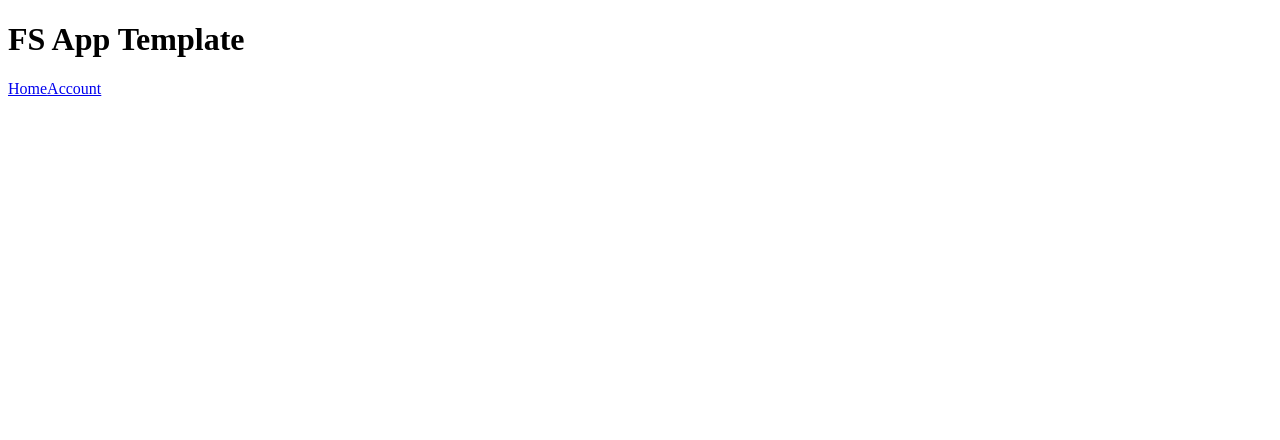
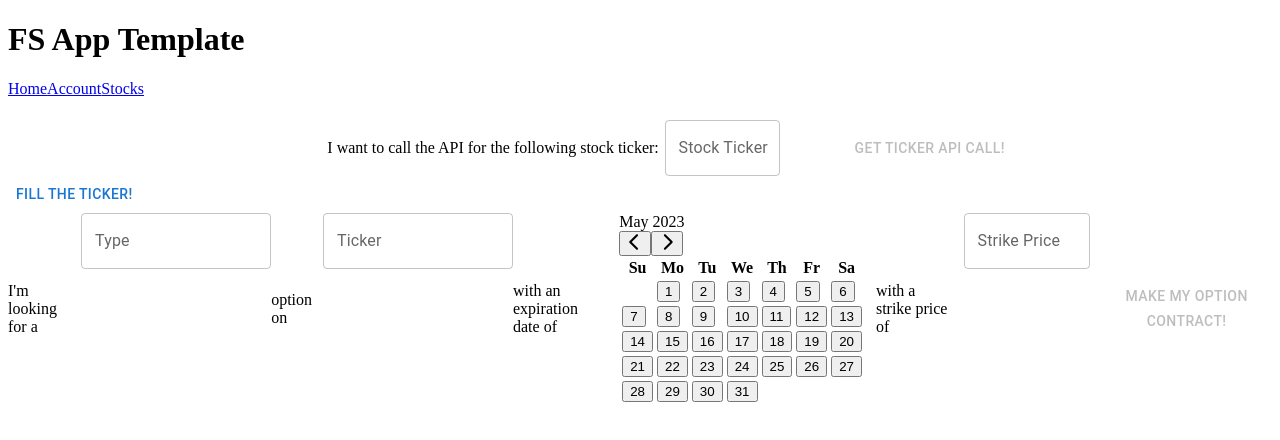
Before and after one commit to Options-Team/Options-Trader, a React app: page /#/stocks in a window 1280 px wide. Shown: the top 440 px of the page. Built offline with nearby package versions, Linux system fonts and the light colour scheme; the HTML template or start-up script is replaced by a standard one.

Commit message:
tinkered with stock APIs

```diff
--- a/package.json
+++ b/package.json
@@ -19,10 +19,14 @@
     "@emotion/react": "^11.11.0",
     "@emotion/styled": "^11.11.0",
     "@mui/material": "^5.13.1",
+    "@mui/x-date-pickers": "^6.5.0",
     "bcrypt": "^5.1.0",
+    "date-fns": "^2.30.0",
+    "dotenv": "^16.0.3",
     "express": "^4.18.2",
     "jsonwebtoken": "^8.5.1",
     "pg": "^8.8.0",
+    "react-day-picker": "^8.7.1",
     "sequelize": "^6.25.3"
   },
   "devDependencies": {
--- /dev/null
+++ b/secrets.js
@@ -0,0 +1,2 @@
+export const POLYGON_API_KEY="_tgq_S7FLpBJrpHpb5QUUxHyUygcpBOp"
+export const X_RapidAPI_Key ="c540a0562cmsh36c1cde2db25332p1c6fdbjsn819f06e20f29"
--- a/src/Components/App.js
+++ b/src/Components/App.js
@@ -3,6 +3,7 @@ import Home from './Home';
 import Login from './Login';
 import Account from './Account';
 import Register from './Register';
+import Stocks from './Stocks';
 import { useSelector, useDispatch } from 'react-redux';
 import { loginWithToken } from '../store';
 import { Link, Routes, Route } from 'react-router-dom';
@@ -25,6 +26,7 @@ const App = ()=> {
             <nav>
               <Link to='/'>Home</Link>
               <Link to='/account'>Account</Link>
+              <Link to='/stocks'>Stocks</Link>
             </nav>
             <Routes>
               <Route path='/login' element={ <Login /> } />
@@ -32,6 +34,7 @@ const App = ()=> {
               <Route path='/home' element={ <Home /> } />
               <Route path='/account' element={ <Account /> } />
               <Route path='/register' element={ <Register /> } />
+              <Route path='/stocks' element={ <Stocks /> } />
             </Routes>
           </div>
 
--- /dev/null
+++ b/src/Components/DatePicker.js
@@ -0,0 +1,22 @@
+// import React from 'react';
+
+// import { format } from 'date-fns';
+// import { DayPicker } from 'react-day-picker';
+// import 'react-day-picker/dist/style.css';
+
+// export default function DatePicker() {
+//   const [selected, setSelected] = React.useState<Date>('');
+
+//   let footer = <p>Please pick a day.</p>;
+//   if (selected) {
+//     footer = <p>You picked {format(selected, 'PP')}.</p>;
+//   }
+//   return (
+//     <DayPicker
+//       mode="single"
+//       selected={selected}
+//       onSelect={setSelected}
+//       footer={footer}
+//     />
+//   );
+// }
--- /dev/null
+++ b/src/Components/Stocks.js
@@ -0,0 +1,183 @@
+import axios from 'axios'
+import React, { useEffect, useState } from 'react'
+import Button from '@mui/material/Button';
+import { POLYGON_API_KEY, X_RapidAPI_Key } from '../../secrets';
+import TextField from '@mui/material/TextField';
+import { BasicDatePicker } from './DatePicker';
+//import * as React from 'react';
+// import { DemoContainer } from '@mui/x-date-pickers/internals/demo';
+// import { AdapterDayjs } from '@mui/x-date-pickers/AdapterDayjs';
+// import { LocalizationProvider } from '@mui/x-date-pickers/LocalizationProvider';
+// import { DatePicker } from '@mui/x-date-pickers/DatePicker';
+import { format } from 'date-fns';
+import { DayPicker } from 'react-day-picker';
+//import 'react-day-picker/dist/style.css';
+// import * as React from 'react';
+import Card from '@mui/material/Card';
+import CardActions from '@mui/material/CardActions';
+import CardContent from '@mui/material/CardContent';
+import CardMedia from '@mui/material/CardMedia';
+//import Button from '@mui/material/Button';
+import Typography from '@mui/material/Typography';
+
+
+
+const Stocks = () => {
+    const [top25Ticker, setTop25Ticker] = useState('')
+    const [stockTicker, setStockTicker] = useState('')
+    const [companyTicker, setCompanyTicker] = useState('')
+    const [expDate, setExpDate] = useState('')
+    const [optionType, setOptionType] = useState('')
+    const [strikePrice, setStrikePrice] = useState('')
+    const [currentTicker, setCurrentTicker] = useState('')
+
+    const tickerAPICall =  async () => {
+        try {
+            const tickerResponse = await axios.get(`https://api.polygon.io/v3/reference/tickers/${stockTicker}?apiKey=${POLYGON_API_KEY}`)
+            console.log(tickerResponse)
+           setCurrentTicker(tickerResponse.data.results)
+        } catch (error) {
+            console.log(error)
+        }
+    }
+
+    const getOptionContract = async () => {
+
+        const strike1000 = strikePrice * 1000
+       // console.log(String(strike1000).length, strike1000)
+        const zeros =  8 - Number(String(strike1000).length)
+        console.log(zeros)
+        let stringOfZeroes = ''
+        for(let i = 0; i < zeros; i++) {
+            stringOfZeroes += '0'
+        }
+        console.log(stringOfZeroes)
+        const strikeNumber = stringOfZeroes + String(strikePrice * 1000)
+        const optionTypeLetter = optionType[0].toUpperCase()
+
+        // console.log(expDate)
+        // const mmddyy = expDate.split('/')
+        // const year = String(mmddyy[2].slice(2, 4))
+        // const day =  String(mmddyy[1])
+        // const month =  String(mmddyy[0])
+        // const formattedExpDate = year + month + day
+        console.log(companyTicker, optionTypeLetter, strikeNumber)
+
+
+        try {
+            const optionContractResponse = await axios.get(`https://api.polygon.io/v3/reference/options/contracts/O:${companyTicker}${formattedExpDate}${optionTypeLetter}${strikeNumber}?as_of=2023-06-10&apiKey=${POLYGON_API_KEY}`)
+            console.log(optionContractResponse)
+        } catch (error) {
+            console.log(error)
+        }
+    }
+    currentTicker ?  console.log(currentTicker.name) : ''
+
+    const getTop25TrendingStocksOptions = {
+        method: 'GET',
+        url: 'https://apidojo-yahoo-finance-v1.p.rapidapi.com/market/get-trending-tickers',
+        params: {region: 'US'},
+        headers: {
+          'X-RapidAPI-Key': `${X_RapidAPI_Key}`,
+          'X-RapidAPI-Host': 'apidojo-yahoo-finance-v1.p.rapidapi.com'
+        }
+      };
+
+      const getTop25Trending = async () => {
+        try {
+            const getTop25TrendingResponse = await axios.request(getTop25TrendingStocksOptions);
+            console.log(getTop25TrendingResponse.data);
+            const top25quotes = getTop25TrendingResponse.data.finance.result[0].quotes
+            let top25SymbolsAndPrices = ''
+            top25quotes.forEach(quote => {
+                top25SymbolsAndPrices += ` ${quote.symbol}: ${quote.regularMarketPrice} `
+            })
+            setTop25Ticker(top25SymbolsAndPrices)
+
+        } catch (error) {
+            console.error(error);
+        }
+      }
+
+
+
+
+
+    return(
+    <>
+     {/* <LocalizationProvider dateAdapter={AdapterDayjs}>
+      <DemoContainer components={['DatePicker']}>
+        <DatePicker label="Basic date picker" />
+      </DemoContainer>
+    </LocalizationProvider> */}
+
+
+       <h5 className='stockExchanges'>{top25Ticker ?  top25Ticker : ''}</h5>
+       <form onSubmit={ tickerAPICall } style={{display: 'flex', justifyContent:'center', alignItems:'center'}}>
+                  <div style={{ marginBottom: 8 }}/>
+                  <div style={{ display:'flex', flexDirection: 'row', justifyContent:'center' }}>
+
+                  <div style={{alignSelf: 'center', fontSize: '24'}}> I want to call the API for the following stock ticker:</div>
+                  <TextField label="Stock Ticker" variant="outlined" value={ stockTicker } onChange={ev => setStockTicker(ev.target.value)} style={{display: 'flex', alignSelf: 'start', width: "20%", marginLeft:'1%', marginRight:'1%' }} />
+                  </div>
+
+                  <Button onClick={ tickerAPICall } disabled={ !stockTicker}>Get Ticker API Call!</Button>
+                </form>
+                <div>
+                    { currentTicker ? 'Company: ' + currentTicker.name + ' market cap: ' + currentTicker['market_cap'] + ' website: ' + currentTicker['homepage_url'] + ' desc: ' + currentTicker.description : ''}
+                </div>
+                    <Button onClick={ getTop25Trending } >Fill The Ticker!</Button>
+
+                {currentTicker ? <Card sx={{ maxWidth: 345 }}>
+                    <CardMedia
+                        sx={{ height: 140 }}
+                        src={currentTicker.branding.logo_url}
+                        title="Ticker Logo"
+                    />
+
+                    <CardContent>
+                        <Typography gutterBottom variant="h5" component="div">
+                        {currentTicker.name}
+                        </Typography>
+                        <Typography variant="body2" color="text.secondary">
+                        {currentTicker.description}
+                        </Typography>
+                    </CardContent>
+                    <CardActions>
+                        <Button size="small">Share</Button>
+                        <Button size="small">Learn More</Button>
+                    </CardActions>
+                    </Card> : ''}
+
+
+
+
+
+                <form onSubmit={ getOptionContract } style={{display: 'flex', justifyContent:'center', alignItems:'center'}}>
+                  <div style={{ marginBottom: 8 }}/>
+                  <div style={{ display:'flex', flexDirection: 'row', justifyContent:'center' }}>
+                  <div style={{alignSelf: 'center', fontSize: '24'}}>I'm looking for a </div>
+                  <TextField label="Type" variant="outlined" value={ optionType } onChange={ev => setOptionType(ev.target.value)} style={{ width: "30%", alignItems: 'center',  alignContent: 'center', marginLeft:'1%'}}/>
+                  <div style={{alignSelf: 'center', fontSize: '24'}}>option on </div>
+                  <TextField label="Ticker" variant="outlined" value={ companyTicker } onChange={ev => setCompanyTicker(ev.target.value)} style={{ width: "30%", alignItems: 'center',  alignContent: 'center', marginLeft:'1%'}}/>
+                  <div style={{alignSelf: 'center', fontSize: '24'}}>with an expiration date of </div>
+                 {/* { BasicDatePicker()} */}
+                 <DayPicker
+                    mode="single"
+                    value={ expDate }
+                    onChange={ev => setExpDate(ev.target.value)}
+                    style={{ width: "30%", marginLeft:'1%', marginRight:'1%' }}
+                />
+                {/* <DatePicker label="Exp. Date" value={ expDate } onChange={ev => setExpDate(ev.target.value)} style={{ width: "30%", marginLeft:'1%', marginRight:'1%' }}/>  */}
+                  <div style={{alignSelf: 'center', fontSize: '24'}}> with a strike price of </div>
+                  <TextField label="Strike Price" variant="outlined" value={ strikePrice } onChange={ev => setStrikePrice(ev.target.value)} style={{display: 'flex', alignSelf: 'start', width: "20%", marginLeft:'1%', marginRight:'1%' }} />
+
+                  </div>
+
+                  <Button onClick={ getOptionContract } disabled={ !optionType || !companyTicker || !strikePrice}>Make My Option Contract!</Button>
+                </form>
+    </>
+    )
+}
+
+export default Stocks
```
Also changed, not shown: static/styles.css (+15 -0 lines), 2 other files (tests, documents, lock files or other folders).
